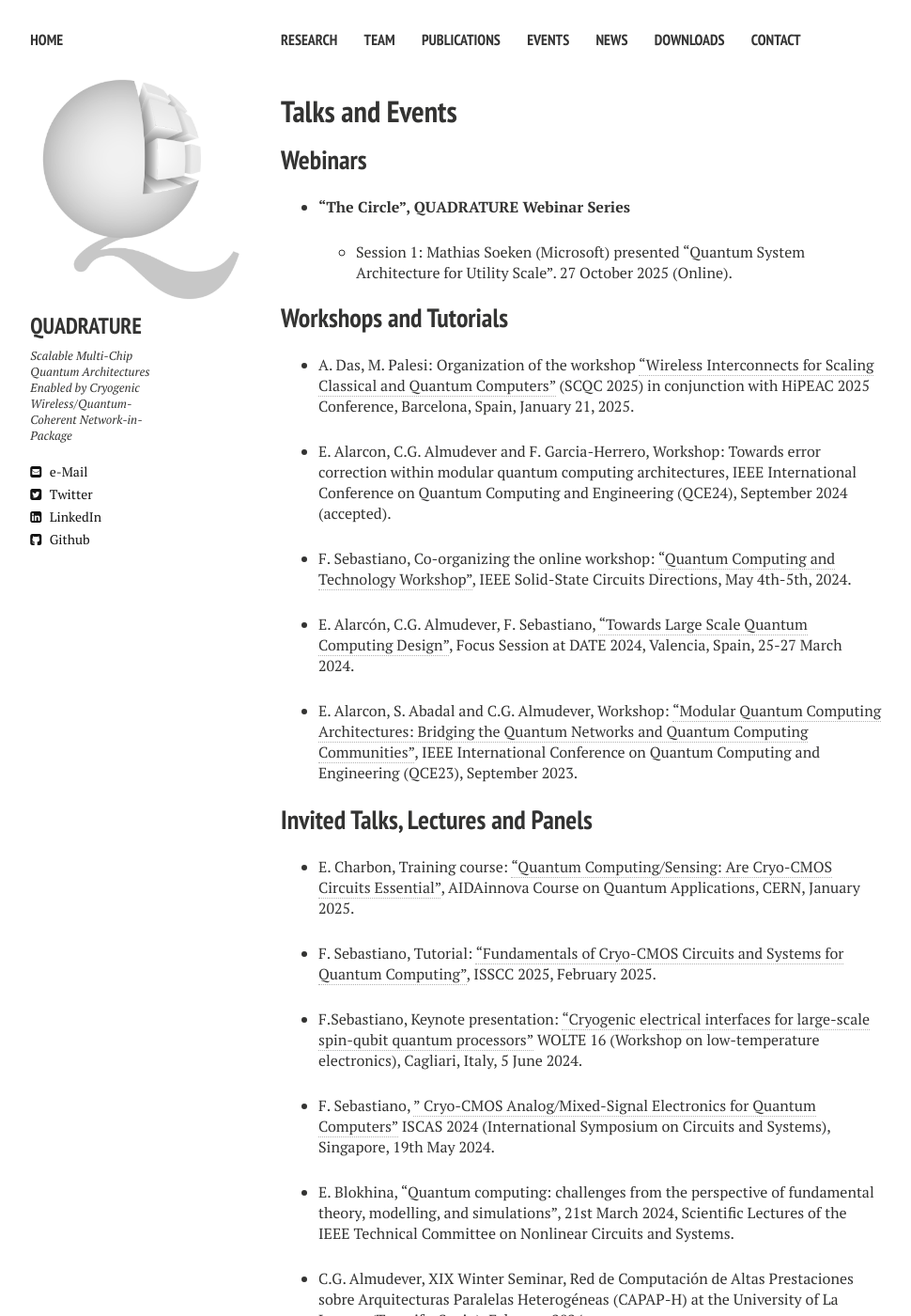
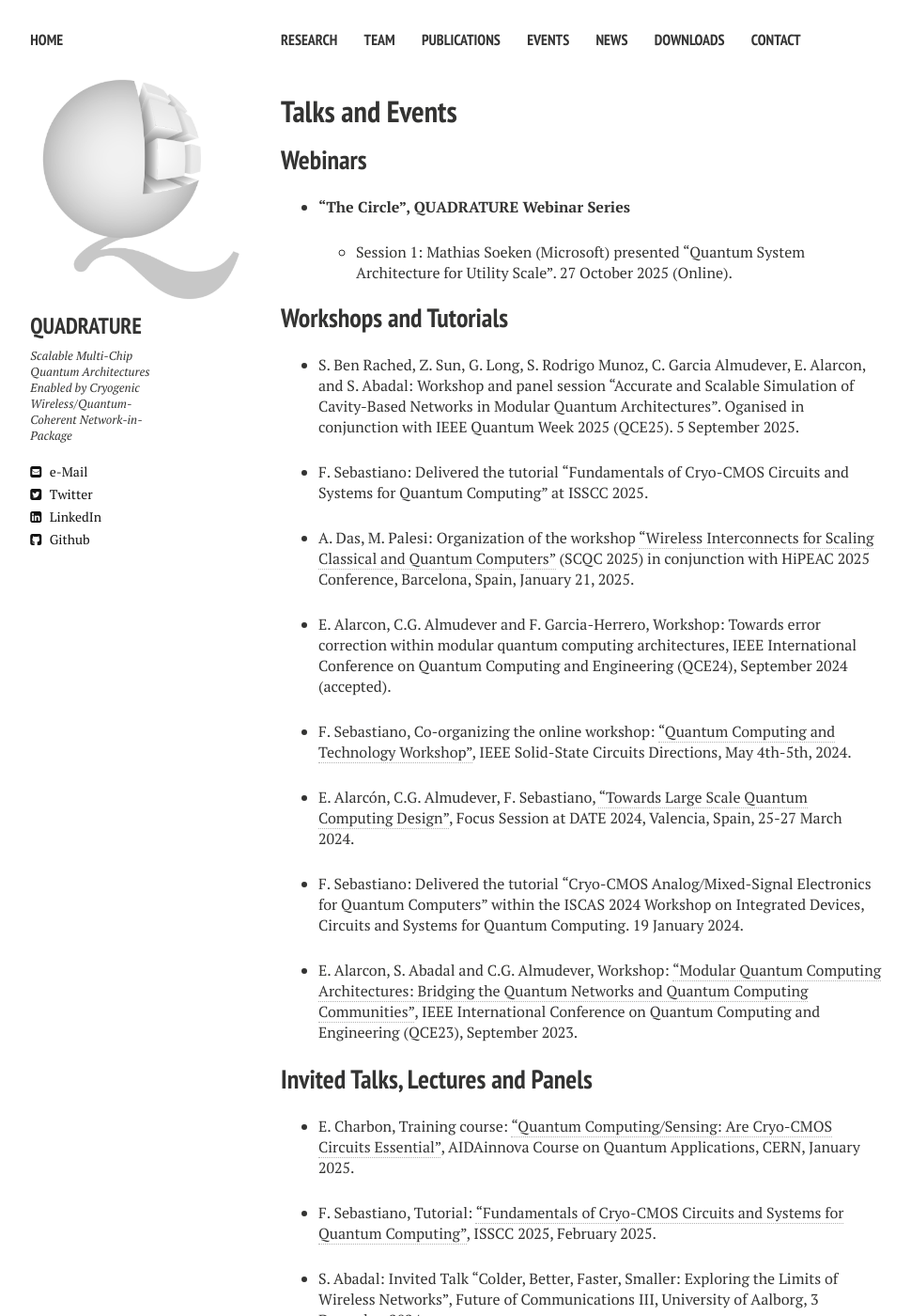
Before and after one commit to biddu/biddu.github.io, a Jekyll site: the page built from talks.md, in a window 1280 px wide and 1400 px high. Shown: the whole window at 94% size, without its empty margins (21-991 px from the left). Built offline with Jekyll 4.4.1, drawn with Linux system fonts in a browser that asks for light colours; nearby versions of some CDN libraries; some of the changed text lies outside the part shown.

Commit message:
Update talks.md

```diff
--- a/talks.md
+++ b/talks.md
@@ -13,6 +13,11 @@ comments: false
     + Session 1: Mathias Soeken (Microsoft) presented “Quantum System Architecture for Utility Scale”. 27 October 2025 (Online).
 
 ## Workshops and Tutorials
++ S. Ben Rached, Z. Sun, G. Long, S. Rodrigo Munoz, C. Garcia Almudever, E. Alarcon, and S. Abadal: Workshop and panel session “Accurate and Scalable Simulation of Cavity-Based Networks in Modular Quantum Architectures”. Oganised in conjunction with IEEE Quantum Week 2025 (QCE25). 5 September 2025.
+
++ F. Sebastiano: Delivered the tutorial “Fundamentals of Cryo-CMOS Circuits and Systems for Quantum Computing” at ISSCC 2025.
+
+
 + A. Das, M. Palesi: Organization of the workshop ["Wireless Interconnects for Scaling Classical and Quantum Computers"](https://sites.google.com/view/scqc25/) (SCQC 2025) in conjunction with HiPEAC 2025 Conference, Barcelona, Spain, January 21, 2025.
 
 + E. Alarcon, C.G. Almudever and F. Garcia-Herrero, Workshop: Towards error correction within modular quantum computing architectures, IEEE International Conference on Quantum Computing and Engineering (QCE24), September 2024 (accepted).
@@ -21,12 +26,20 @@ comments: false
 
 + E. Alarcón, C.G. Almudever, F. Sebastiano, [“Towards Large Scale Quantum Computing Design”](https://www.date-conference.com/programme), Focus Session at DATE 2024, Valencia, Spain, 25-27 March 2024.
 
++ F. Sebastiano: Delivered the tutorial “Cryo-CMOS Analog/Mixed-Signal Electronics for Quantum Computers” within the ISCAS 2024 Workshop on Integrated Devices, Circuits and Systems for Quantum Computing. 19 January 2024.
+
 + E. Alarcon, S. Abadal and C.G. Almudever, Workshop: [“Modular Quantum Computing Architectures: Bridging the Quantum Networks and Quantum Computing Communities”](https://qce.quantum.ieee.org/2023/workshops-program/), IEEE International Conference on Quantum Computing and Engineering (QCE23), September 2023.
 
 ## Invited Talks, Lectures and Panels
+
+
 + E. Charbon, Training course: ["Quantum Computing/Sensing: Are Cryo-CMOS Circuits Essential"](https://indico.cern.ch/event/1441944/timetable/?view=standard), AIDAinnova Course on Quantum Applications, CERN, January 2025.
 
 +  F. Sebastiano, Tutorial: ["Fundamentals of Cryo-CMOS Circuits and Systems for Quantum Computing"](https://submissions.mirasmart.com/ISSCC2025/PDF/ISSCC2025AdvanceProgram.pdf), ISSCC 2025, February 2025.
+
++  S. Abadal: Invited Talk “Colder, Better, Faster, Smaller: Exploring the Limits of Wireless Networks”, Future of Communications III, University of Aalborg, 3 December 2024.
+
++  S. Abadal, Invited Talk “Accelerating Classical and Quantum Computing with Wireless Networks Inside Computing Packages”, University of Antwerp, 15 June 2024.
 
 +  F.Sebastiano, Keynote presentation: [“Cryogenic electrical interfaces for large-scale spin-qubit quantum processors”](https://wolte16.org/keynote-speakers) WOLTE 16 (Workshop on low-temperature electronics), Cagliari, Italy, 5 June 2024.
 
```
